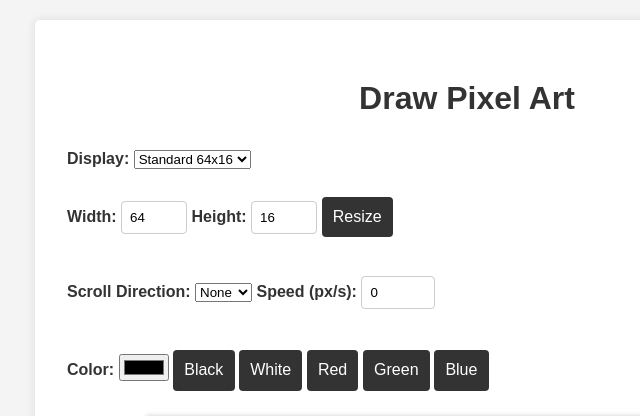
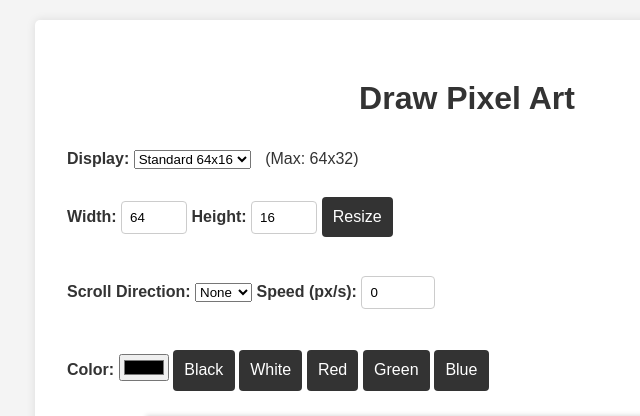
Before and after one commit to kaiserchristoph/fpac, a Flask app: page /draw in a window 1280 px wide. Shown: the part 78-494 px from the top of the page, without its empty margins (173-813 px from the left). Run offline with Flask 3, Linux system fonts and the light colour scheme; a user stored in the database is signed in.

Commit message:
Show max resolution and enforce limits on drawing canvas
Co-authored-by: kaiserchristoph <51091402+kaiserchristoph@users.noreply.github.com>

```diff
--- a/templates/draw.html
+++ b/templates/draw.html
@@ -12,6 +12,7 @@
                 <option value="{{ loop.index0 }}">{{ display.name }}</option>
             {% endfor %}
         </select>
+        <span id="maxResolution" style="margin-left: 10px;"></span>
     </div>
     <br>
 
@@ -61,20 +62,37 @@
         let width = 32;
         let height = 32;
         let isDrawing = false;
-        let currentColor = '#000000';
+        let currentColor = '#FFFFFF';
 
-        // Initialize canvas with white background
-        ctx.fillStyle = '#FFFFFF';
+        // Initialize canvas with black background
+        ctx.fillStyle = '#000000';
         ctx.fillRect(0, 0, canvas.width, canvas.height);
 
         function resizeCanvas() {
             width = parseInt(document.getElementById('width').value);
             height = parseInt(document.getElementById('height').value);
+
+            const displaySelect = document.getElementById('displaySelect');
+            const display = displays[parseInt(displaySelect.value)];
+
+            if (display) {
+                if (display.max_width && width > display.max_width) {
+                    alert('Width exceeds maximum for this display');
+                    width = display.max_width;
+                    document.getElementById('width').value = width;
+                }
+                if (display.max_height && height > display.max_height) {
+                    alert('Height exceeds maximum for this display');
+                    height = display.max_height;
+                    document.getElementById('height').value = height;
+                }
+            }
+
             canvas.width = width * pixelSize;
             canvas.height = height * pixelSize;
 
-            // Fill with white on resize
-            ctx.fillStyle = '#FFFFFF';
+            // Fill with black on resize
+            ctx.fillStyle = '#000000';
             ctx.fillRect(0, 0, canvas.width, canvas.height);
         }
 
@@ -82,6 +100,7 @@
             const select = document.getElementById('displaySelect');
             const widthInput = document.getElementById('width');
             const heightInput = document.getElementById('height');
+            const maxResolutionSpan = document.getElementById('maxResolution');
 
             const display = displays[parseInt(select.value)];
             if (display) {
@@ -92,6 +111,12 @@
                 // Set max values
                 if (display.max_width) widthInput.max = display.max_width;
                 if (display.max_height) heightInput.max = display.max_height;
+
+                if (display.max_width && display.max_height) {
+                    maxResolutionSpan.innerText = `(Max: ${display.max_width}x${display.max_height})`;
+                } else {
+                    maxResolutionSpan.innerText = '';
+                }
 
                 resizeCanvas();
             }
```
Also changed, not shown: instance/app.db.
